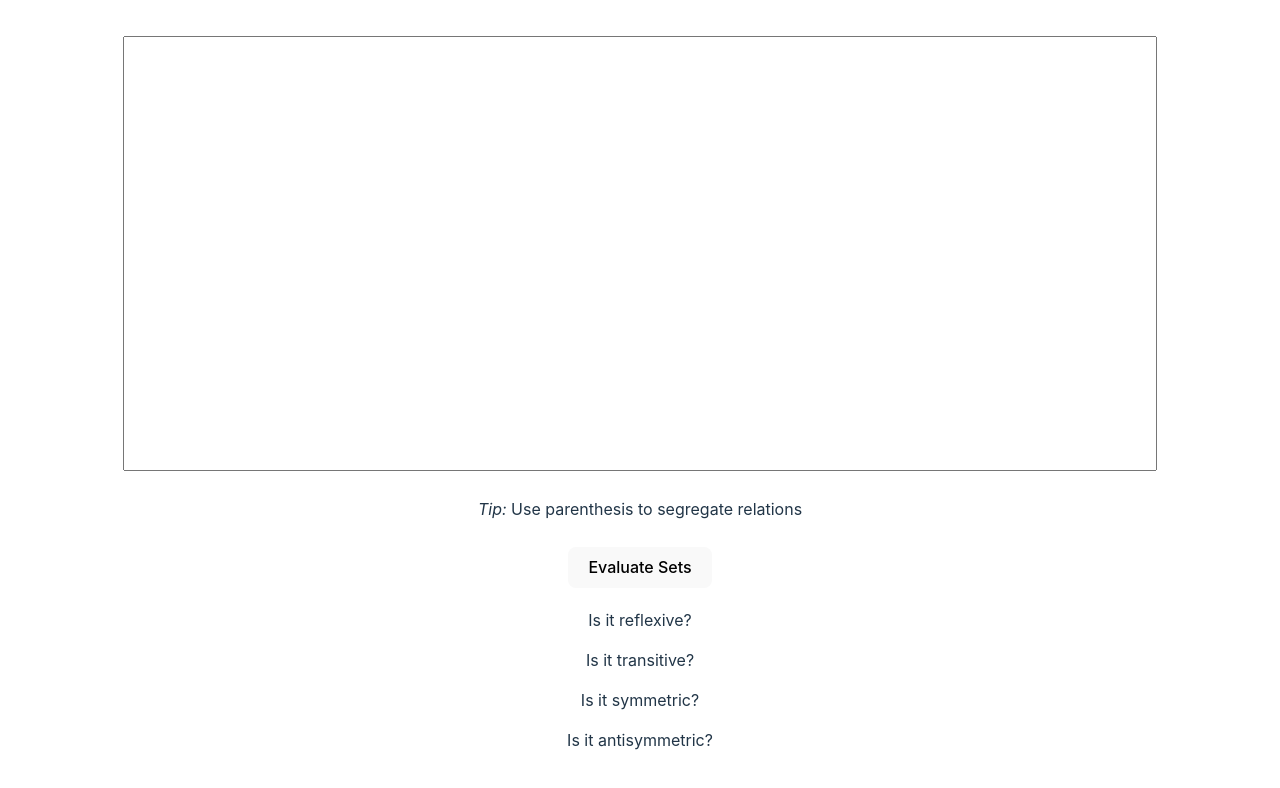
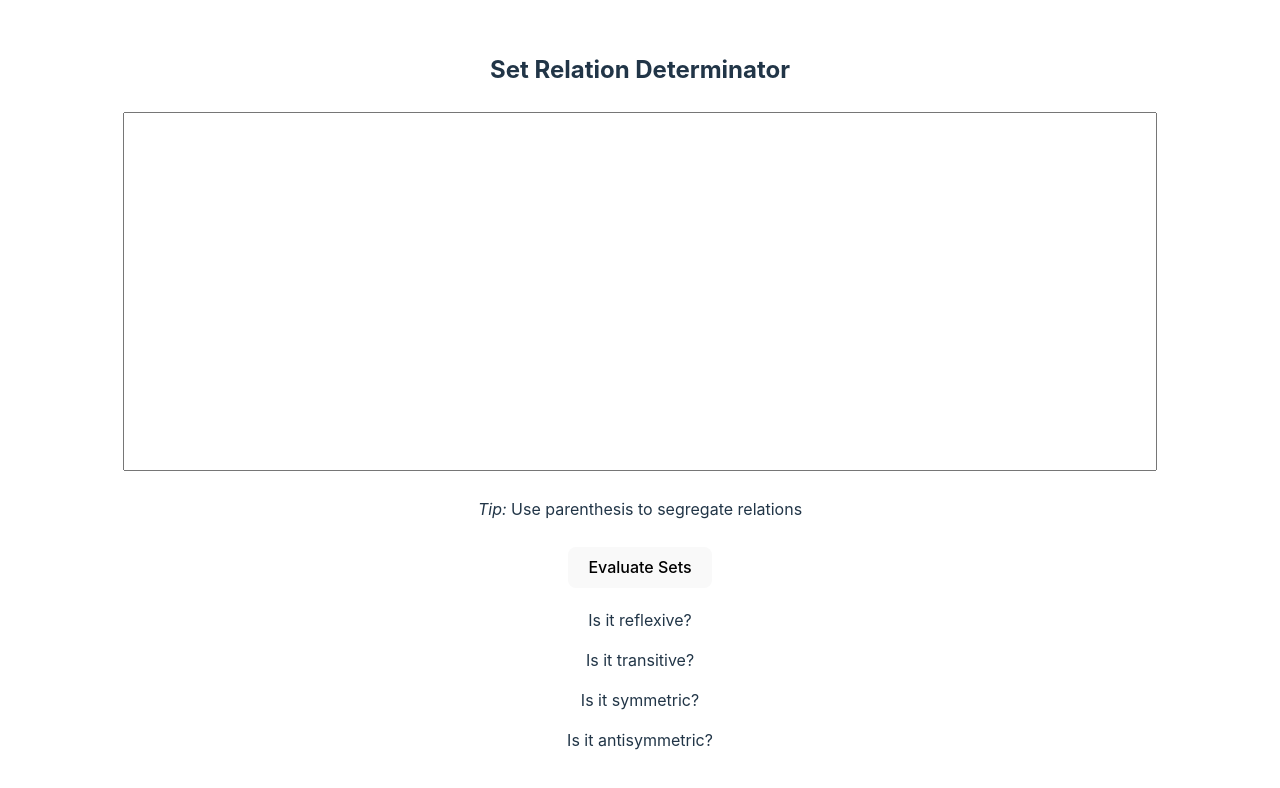
Before and after one commit to codenamerey/set-relation-determinator-tdd, a React (Vite) app: page / in a window 1280 px wide. Shown: the top 788 px of the page. Built offline with nearby package versions, Linux system fonts and the light colour scheme.

Commit message:
Add a header

```diff
--- a/src/App.tsx
+++ b/src/App.tsx
@@ -3,6 +3,7 @@ import './App.css'
 import Input from './components/Input.tsx'
 import Output from './components/Output.tsx'
 import { result } from './interfaces/interfaces.tsx'
+import Header from './components/Header.tsx'
 
 //#region Set methods region
 export const isTransitive = (set:number[][]) => {
@@ -120,6 +121,7 @@ function App() {
 
   return (
     <>
+      <Header />
       <Input style={style} setSet={setSet}/>
       <Output result={result} />
     </>
--- /dev/null
+++ b/src/components/Header.tsx
@@ -0,0 +1,16 @@
+import { CSSProperties } from 'react'
+
+const Header = () => {
+
+    const headerStyles: CSSProperties = {
+        "height": "10%"
+    }
+
+  return (
+    <header style={headerStyles}>
+        <h2>Set Relation Determinator</h2>
+    </header>
+  )
+}
+
+export default Header
```
